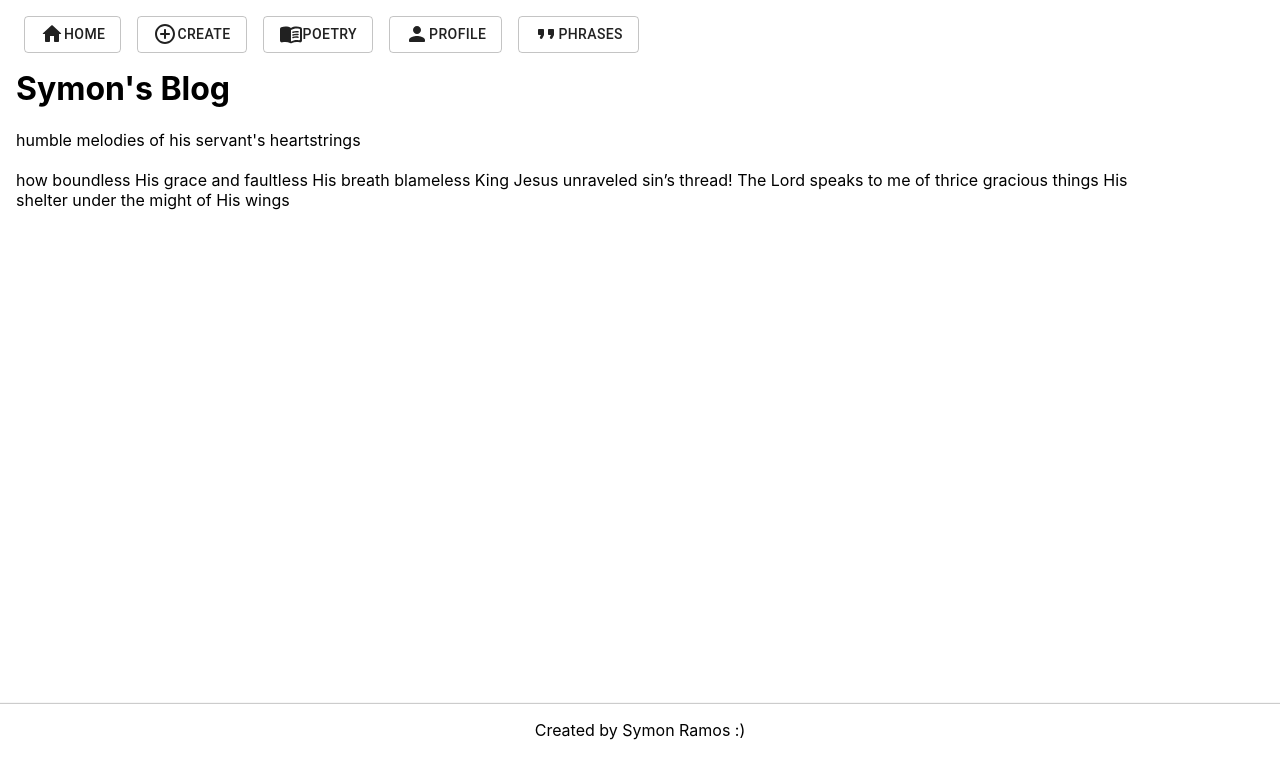
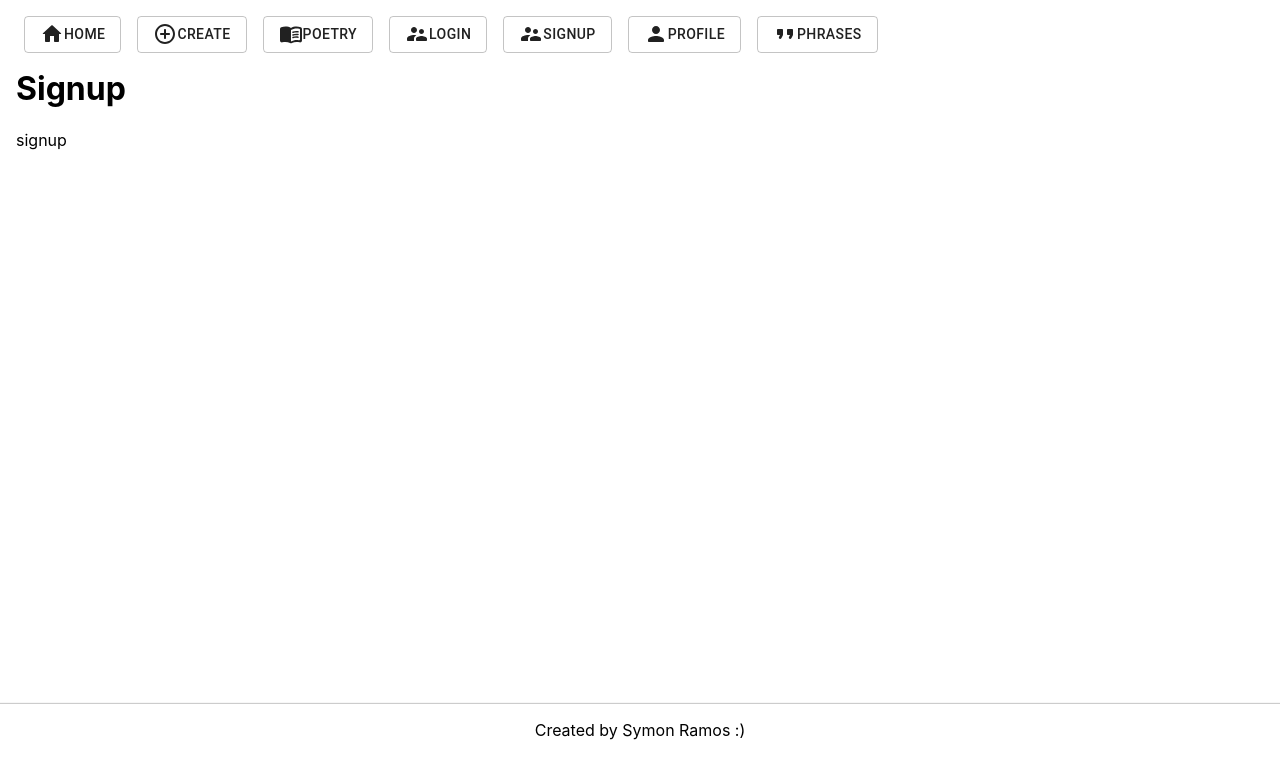
Before and after one commit to symonr9/blog-app, a React (Create React App) app: page /signup in a window 1280 px wide. Shown: the top 778 px of the page. Built offline with nearby package versions, Linux system fonts and the light colour scheme.

Commit message:
implement base pages for login and singup pages

```diff
--- a/src/App.js
+++ b/src/App.js
@@ -14,13 +14,17 @@ import Home from "./pages/Home";
 import Poetry from "./pages/Poetry";
 import Phrases from "./pages/Phrases";
 import Create from "./pages/Create";
+import Login from "./pages/Login";
+import Signup from "./pages/Signup";
 
 //import routes from "./data/routes";
-export const routes = [
+const routes = [
   { path: '/profile', name: 'My Profile', Component: Profile },
   { path: '/poetry', name: 'Poetry', Component: Poetry },
   { path: '/phrases', name: 'Phrases', Component: Phrases },
   { path: '/create', name: 'Create', Component: Create },
+  { path: '/login', name: 'Login', Component: Login},
+  { path: '/signup', name: 'Signup', Component: Signup},
   { path: '/', name: 'Home', Component: Home },
 ]
 
--- a/src/components/NavBar.js
+++ b/src/components/NavBar.js
@@ -11,11 +11,14 @@ import PersonRoundedIcon from "@material-ui/icons/PersonRounded";
 import MenuBookRoundedIcon from "@material-ui/icons/MenuBookRounded";
 import FormatQuoteRoundedIcon from "@material-ui/icons/FormatQuoteRounded";
 import AddCircleOutlineRoundedIcon from "@material-ui/icons/AddCircleOutlineRounded";
+import SupervisorAccountRoundedIcon from '@material-ui/icons/SupervisorAccountRounded';
 
 export const routes = [
   { path: "/", name: "Home", icon: <HomeRounded /> },
   { path: "/create", name: "Create", icon: <AddCircleOutlineRoundedIcon /> },
   { path: "/poetry", name: "Poetry", icon: <MenuBookRoundedIcon /> },
+  { path: "/login", name: "Login", icon: <SupervisorAccountRoundedIcon/> },
+  { path: "/signup", name: "Signup", icon: <SupervisorAccountRoundedIcon/> },
   { path: "/profile", name: "Profile", icon: <PersonRoundedIcon /> },
   { path: "/phrases", name: "Phrases", icon: <FormatQuoteRoundedIcon /> }
 ];
--- /dev/null
+++ b/src/pages/Login.js
@@ -0,0 +1,45 @@
+import React, { useState, useEffect } from "react";
+
+import { Paper, Grow, Grid } from "@material-ui/core";
+
+import { makeStyles } from "@material-ui/core/styles";
+import useCommonStyles from "../assets/common";
+
+const useStyles = makeStyles({});
+
+const Login = () => {
+  const classes = useStyles();
+  const common = useCommonStyles();
+
+  const [isMobileView, setIsMobileView] = useState(
+    window.matchMedia("(max-width: 768px)").matches
+  );
+
+  useEffect(() => {
+    const handler = e => setIsMobileView(e.matches);
+    window.matchMedia("(max-width: 768px)").addListener(handler);
+  }, []);
+
+  const body = (
+    <Grid container>
+      <Grid item xs={12}>
+        <h1>Symon's Blog</h1>
+      </Grid>
+      <Grid item xs={12}>
+        {poems[1]["title"]}
+        <br />
+        <br />
+        {poems[1]["body"]}
+      </Grid>
+    </Grid>
+  );
+
+  return (
+    <Grow in={true}>
+      {(!isMobileView && <div className={common.bodyDiv}>{body}</div>) ||
+        (isMobileView && <div className={common.mobileBodyDiv}>{body}</div>)}
+    </Grow>
+  );
+};
+
+export default Login;
--- /dev/null
+++ b/src/pages/Signup.js
@@ -0,0 +1,42 @@
+import React, { useState, useEffect } from "react";
+
+import { Paper, Grow, Grid } from "@material-ui/core";
+
+import { makeStyles } from "@material-ui/core/styles";
+import useCommonStyles from "../assets/common";
+
+const useStyles = makeStyles({});
+
+const Signup = () => {
+  const classes = useStyles();
+  const common = useCommonStyles();
+
+  const [isMobileView, setIsMobileView] = useState(
+    window.matchMedia("(max-width: 768px)").matches
+  );
+
+  useEffect(() => {
+    const handler = e => setIsMobileView(e.matches);
+    window.matchMedia("(max-width: 768px)").addListener(handler);
+  }, []);
+
+  const body = (
+    <Grid container>
+      <Grid item xs={12}>
+        <h1>Signup</h1>
+      </Grid>
+      <Grid item xs={12}>
+        signup
+      </Grid>
+    </Grid>
+  );
+
+  return (
+    <Grow in={true}>
+      {(!isMobileView && <div className={common.bodyDiv}>{body}</div>) ||
+        (isMobileView && <div className={common.mobileBodyDiv}>{body}</div>)}
+    </Grow>
+  );
+};
+
+export default Signup;
```
